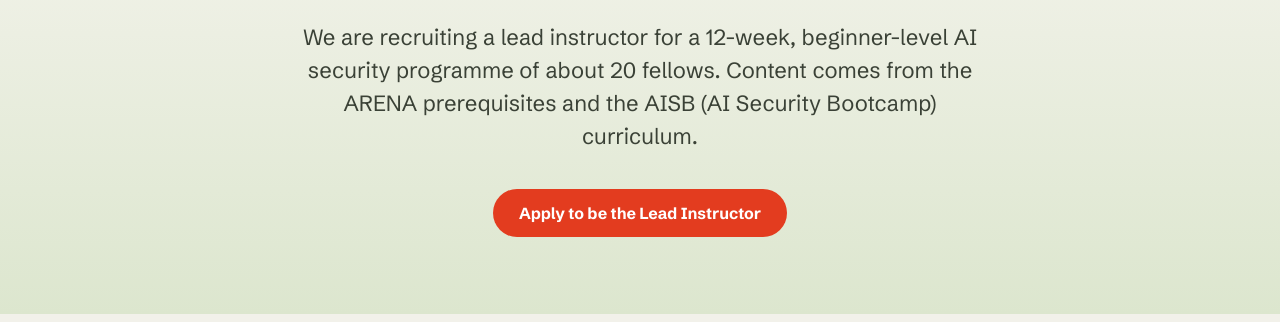
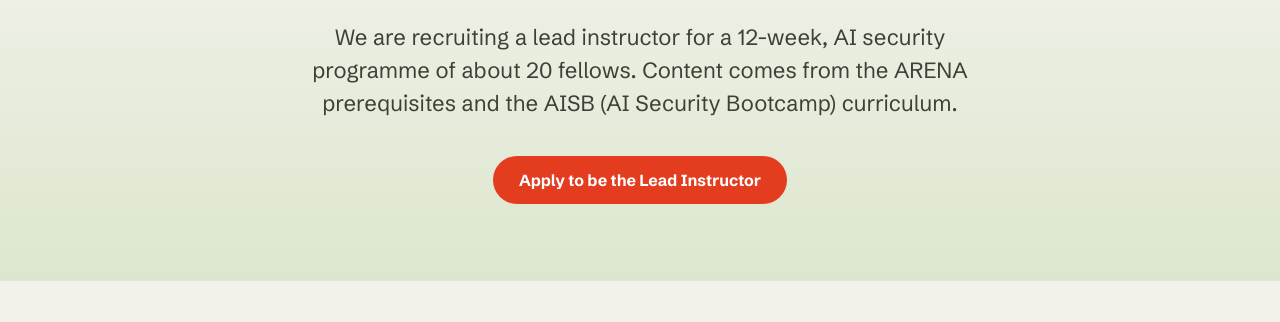
Before and after one commit to cologafrica-spec/colog-studios, a plain HTML site: page ai-security-instructor.html in a window 1280 px wide. Shown: the part 446-768 px from the top of the page. Drawn offline with nearby package versions, Linux system fonts and the light colour scheme.

Commit message:
Update ai-security-instructor.html

```diff
--- a/ai-security-instructor.html
+++ b/ai-security-instructor.html
@@ -67,7 +67,7 @@
         <span style="font-size:12px; letter-spacing:0.18em; text-transform:uppercase; color:#4A5044">Applications close 5 December 2026</span>
       </div>
       <h1 style="font-weight:700; font-size:clamp(38px,7vw,88px); line-height:0.98; letter-spacing:-0.04em; margin:0; max-width:18ch; color:#121711; text-wrap:balance">Teach the AI Security Residency</h1>
-      <p style="margin:clamp(22px,3vw,34px) 0 0; font-size:clamp(17px,2vw,22px); line-height:1.5; max-width:52ch; color:#3A4136">We are recruiting a lead instructor for a 12-week, beginner-level AI security programme of about 20 fellows. Content comes from the ARENA prerequisites and the AISB (AI Security Bootcamp) curriculum.</p>
+      <p style="margin:clamp(22px,3vw,34px) 0 0; font-size:clamp(17px,2vw,22px); line-height:1.5; max-width:52ch; color:#3A4136">We are recruiting a lead instructor for a 12-week, AI security programme of about 20 fellows. Content comes from the ARENA prerequisites and the AISB (AI Security Bootcamp) curriculum.</p>
       <div style="display:flex; gap:14px; flex-wrap:wrap; justify-content:center; margin-top:clamp(26px,3vw,36px)"><a href="https://airtable.com/apprmvTwEItuk2KW0/pagWKQU5byKER1GDP/form" target="_blank" rel="noopener" style="font-size:16px; font-weight:700; background:#E33C1F; color:#FFFFFF; padding:14px 26px; border-radius:999px; display:inline-flex; align-items:center; white-space:nowrap">Apply to be the Lead Instructor</a></div>
     </div>
   </section>
```
